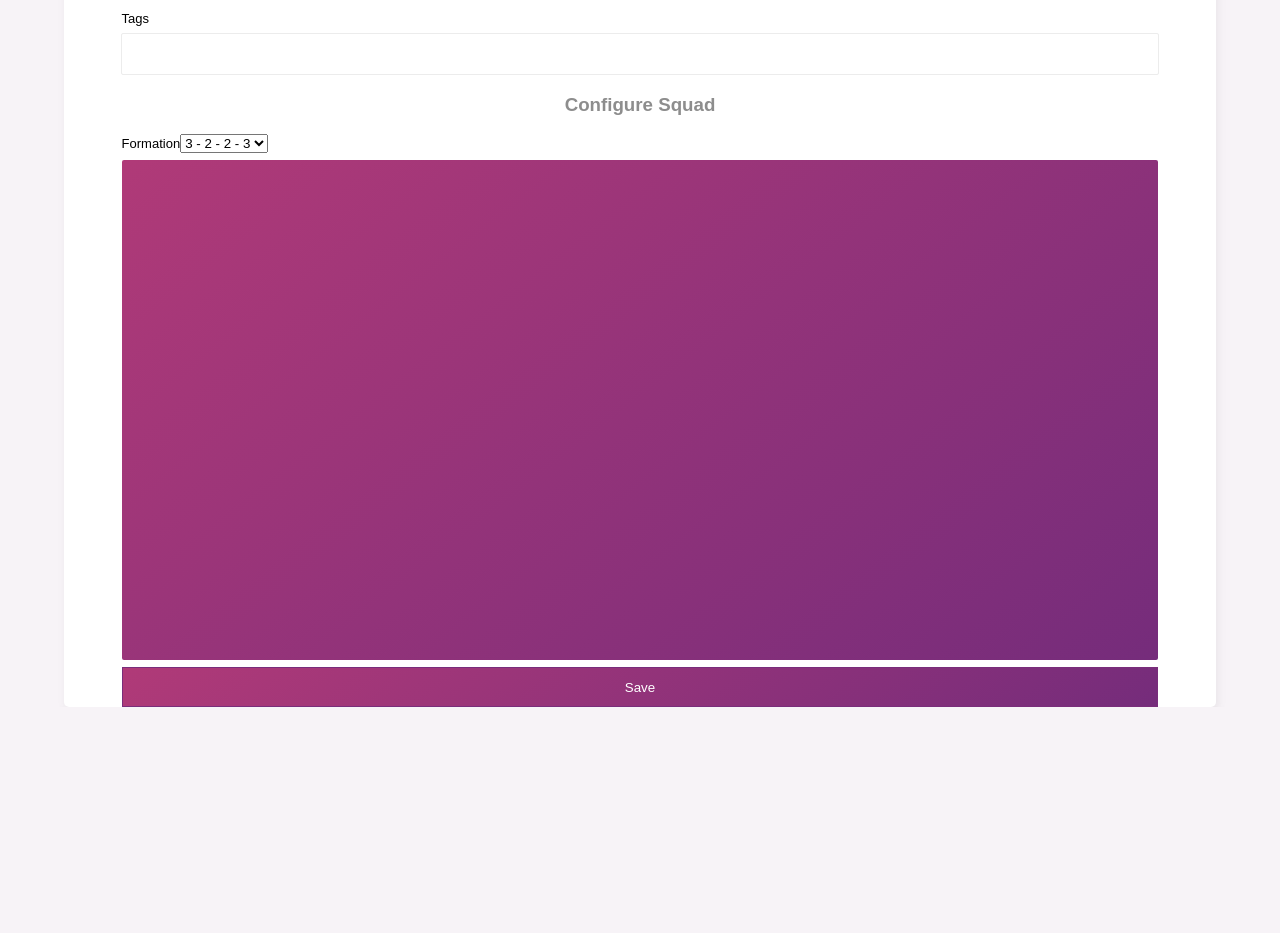
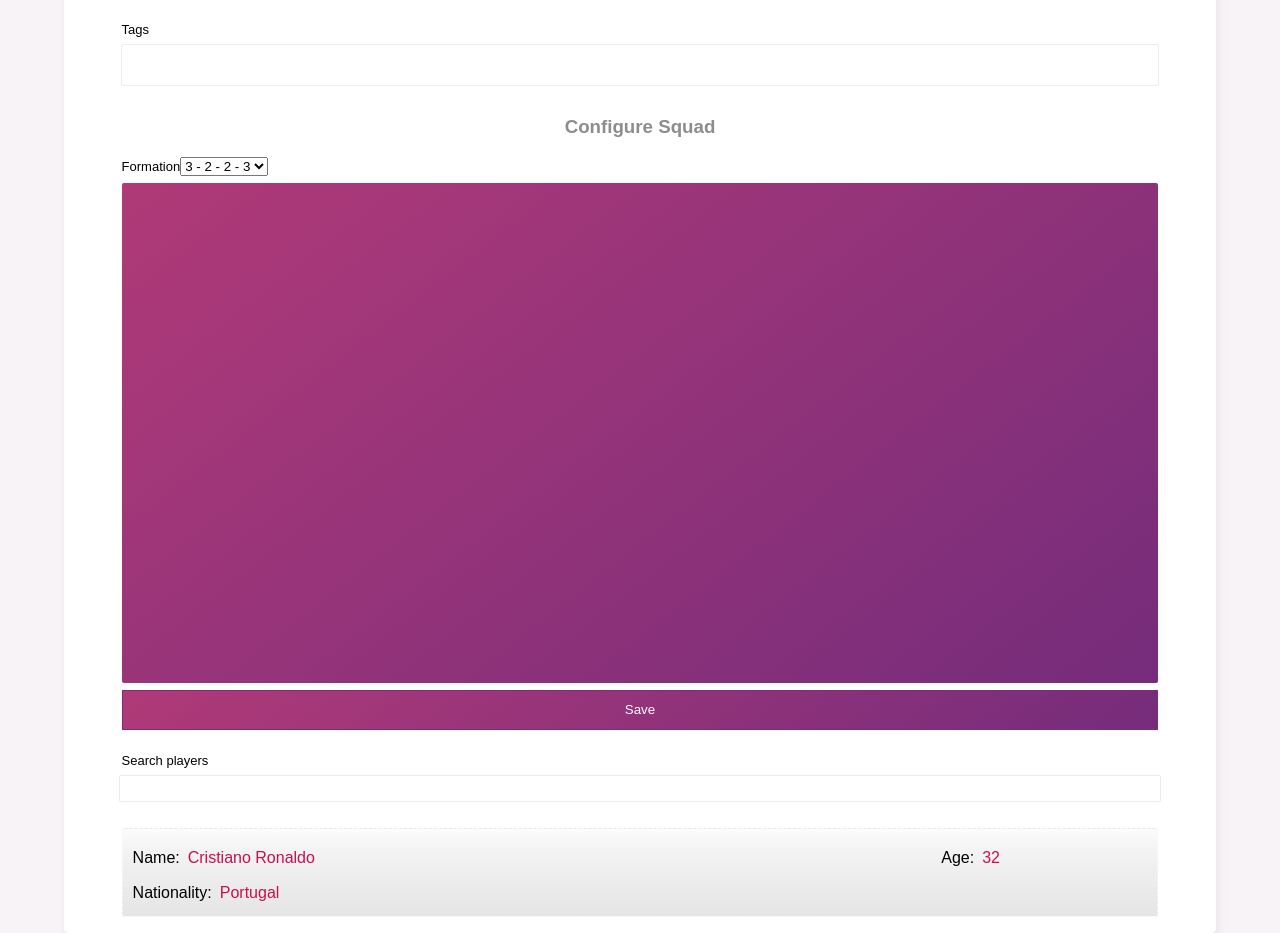
Before and after one commit to andre1828/squad-management-tool, a React (Create React App) app: page / in a window 1280 px wide. Shown: the part 553-1486 px from the top of the page. Before the commit the page ends 1260 px from the top, so only its background shows below. Built offline with nearby package versions, Linux system fonts and the light colour scheme.

Commit message:
implement player seach placeholder

```diff
--- a/src/ConfigureSquad/ConfigureSquad.js
+++ b/src/ConfigureSquad/ConfigureSquad.js
@@ -1,12 +1,14 @@
 import React from 'react'
 import './ConfigureSquad.css'
 import TeamFormation from './../TeamFormation/TeamFormation.js'
+import SearchPlayers from './../SearchPlayers/SearchPlayers.js'
 
 function ConfigureSquad() {
     return (
         <>
             <h3 className="section-title">Configure Squad</h3>
             <TeamFormation/>
+            <SearchPlayers/>
         </>
     )
 }
--- /dev/null
+++ b/src/SearchPlayers/SearchPlayers.css
@@ -0,0 +1,30 @@
+.form-input {
+    display: flex;
+    flex-direction: column;
+    margin-top: 23px;
+}
+
+.player-list {
+    padding-left: 0;
+    list-style: none;
+    width: 90%;
+    margin-right: auto;
+    margin-left: auto;
+}
+
+.player-list .player {
+    background: rgb(252, 252, 252);
+    background: linear-gradient(180deg, rgba(252, 252, 252, 1) 0%, rgba(243, 243, 243, 1) 25%, rgba(229, 229, 229, 1) 100%);
+    height: 60px;
+    border: 1px dashed #f6f6f6;
+    padding: 4px 14px 23px 10px;
+    margin-top: 10px;
+    display: grid;
+    grid-template-columns: 80% 20%;
+    grid-template-rows: 35px 25px;
+}
+
+.value {
+    color: #c81050;
+    margin-left: .5em;
+}
--- /dev/null
+++ b/src/SearchPlayers/SearchPlayers.js
@@ -0,0 +1,29 @@
+import './SearchPlayers.css'
+import React from 'react'
+
+function SearchPlayers() {
+    return (
+        <>
+
+            <div className="form-input">
+                <label htmlFor="searchPlayers">Search players</label>
+                <input type="text" id="searchPlayers" />
+            </div>
+            <ul className="player-list">
+                <li className="player">
+                    <p>Name:
+                        <span className="value">Cristiano Ronaldo</span>
+                    </p>
+                    <p>Age:
+                        <span className="value">32</span>
+                    </p>
+                    <p>Nationality:
+                        <span className="value">Portugal</span>
+                    </p>
+                </li>
+            </ul>
+        </>
+    )
+}
+
+export default SearchPlayers
--- a/src/TeamInformation/TeamInformation.css
+++ b/src/TeamInformation/TeamInformation.css
@@ -1,6 +1,7 @@
 .section-title {
     text-align: center;
     color: #8d8d8d;
+    margin-top: 30px;
 }
 
 .form-input {
```
